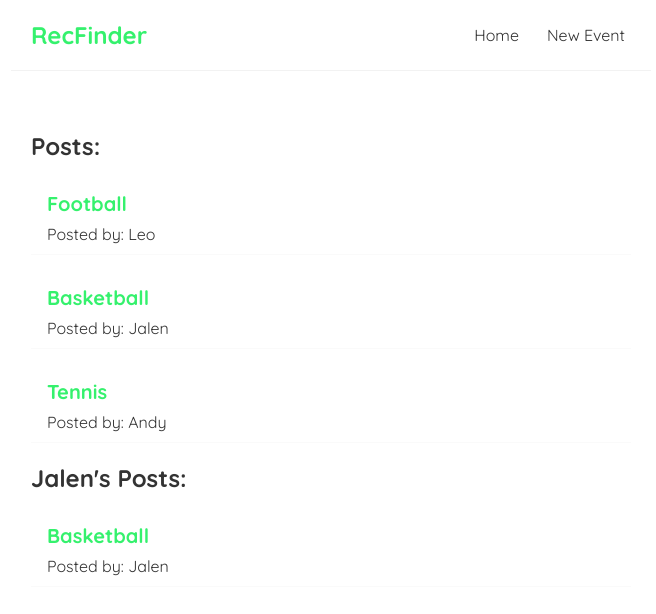
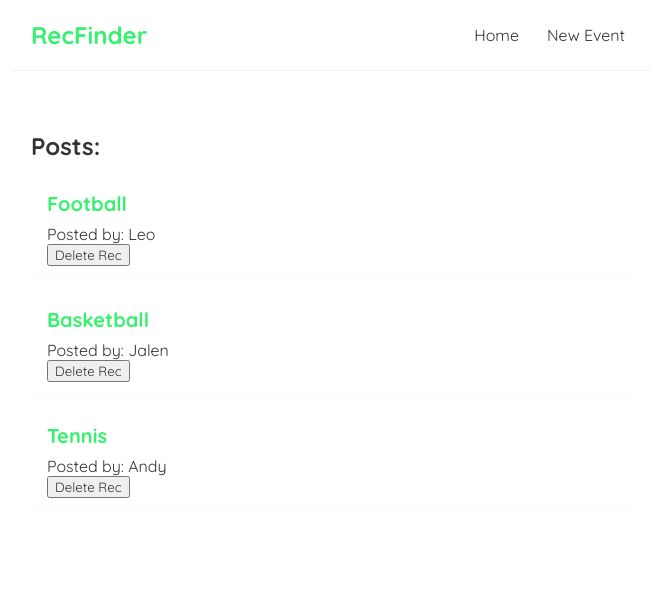
Before and after one commit to MihaVal/RecFinder, a React (Create React App) app: page / in a window 1280 px wide. Shown: the top 614 px of the page, without its empty margins (309-965 px from the left). Built offline with nearby package versions, Linux system fonts and the light colour scheme.

Commit message:
passing functions as props i.e handleDelete

```diff
--- a/src/Home.js
+++ b/src/Home.js
@@ -8,10 +8,15 @@ const Home = () => {
         {sport: 'Tennis', desc: 'lorem ipsum...', pLimit: 3, author: 'Andy', id:3}
 
     ]);
+
+    const handleDelete = (id) => {
+        const newRecs = recs.filter(rec => rec.id !== id);
+        setRecs(newRecs);
+    }
+
     return (
         <div className="home">
-            <RecList /*this is a prop ->*/recs={recs} title="Posts:"/>
-            <RecList /*this is a prop ->*/recs={recs.filter((rec) => rec.author === 'Jalen')} title="Jalen's Posts:"/>
+            <RecList /*this is a prop ->*/recs={recs} title="Posts:" handleDelete={handleDelete}/>
 
         </div>
     );
--- a/src/RecList.js
+++ b/src/RecList.js
@@ -1,5 +1,4 @@
-const RecList = ({recs,title}) => {
-
+const RecList = ({recs,title,handleDelete}) => {
 
     return (
 
@@ -9,6 +8,7 @@ const RecList = ({recs,title}) => {
             <div className="rec-preview" key={rec.id}>
                 <h2>{rec.sport}</h2>
                 <p>Posted by: {rec.author}</p>
+                <button onClick={() => handleDelete(rec.id)}>Delete Rec</button>
             </div>
 
         ))}
```
